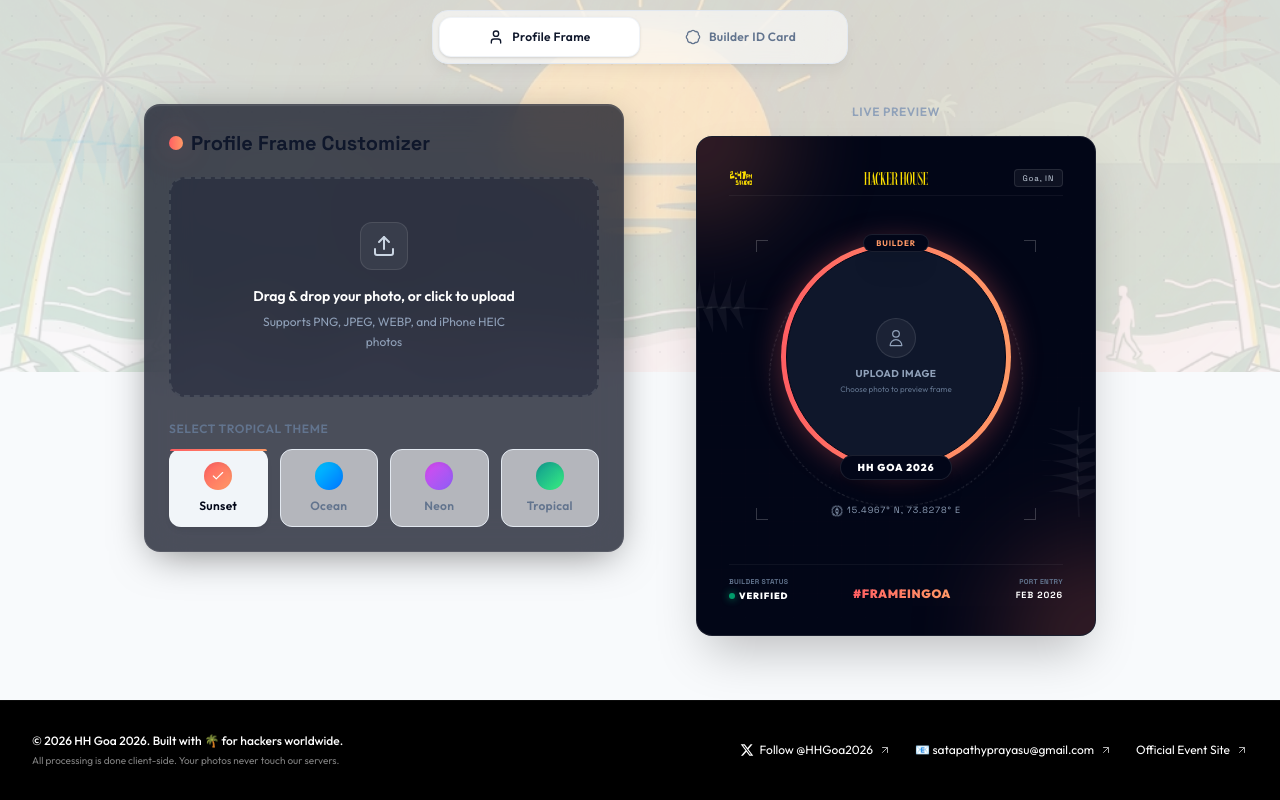
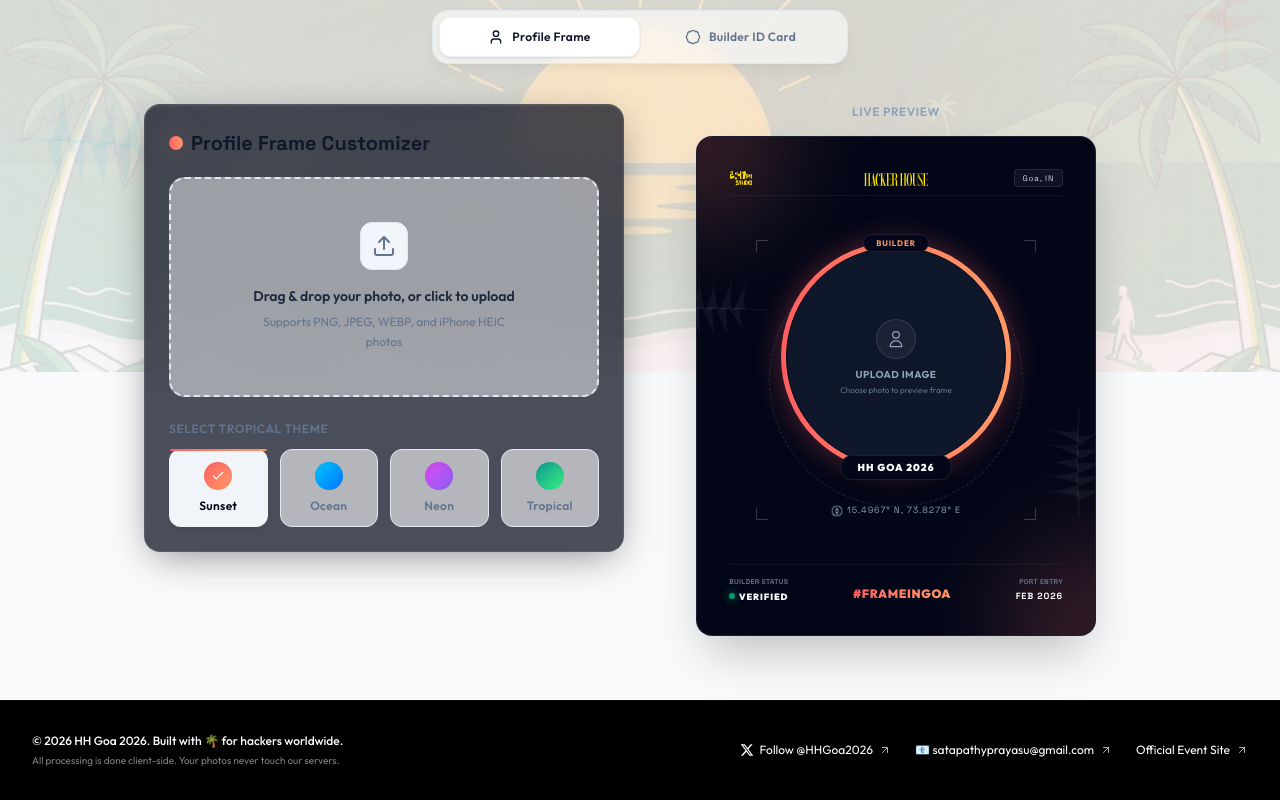
Before and after one commit to tinofrancis/id-card, a Next.js app: page / in a window 1280 px wide. Shown: the part 428-1228 px from the top of the page. Built offline with nearby package versions, Linux system fonts and the light colour scheme.

Commit message:
motion: implement entry load staggers, cursor-spotlight 3D card tilts, spring dropzones, and confetti explosions

```diff
--- a/src/components/BuilderCardGenerator.tsx
+++ b/src/components/BuilderCardGenerator.tsx
@@ -10,6 +10,8 @@
 import PalmLeafSVG from './PalmLeafSVG';
 import { THEMES, ROLES, BUILDER_TITLES, Theme } from '@/utils/constants';
 import { Edit2, RefreshCw, Star, Compass } from 'lucide-react';
+import { motion, AnimatePresence } from 'framer-motion';
+import confetti from 'canvas-confetti';
 
 const QRCodeSVG = ({ className }: { className?: string }) => (
   <svg viewBox="0 0 100 100" fill="currentColor" className={className} xmlns="http://www.w3.org/2000/svg">
@@ -80,8 +82,57 @@
   const [builderTitle, setBuilderTitle] = useState('Late Night Hacker');
   const [showCropModal, setShowCropModal] = useState(false);
 
+  const [tiltStyle, setTiltStyle] = useState<React.CSSProperties>({
+    transform: 'perspective(1000px) rotateX(0deg) rotateY(0deg) scale3d(1, 1, 1)',
+  });
+  const [glareStyle, setGlareStyle] = useState<React.CSSProperties>({
+    background: 'transparent',
+  });
+
   const highResRef = useRef<HTMLDivElement | null>(null);
   const activeTheme = THEMES.find((t) => t.id === activeThemeId) || THEMES[0];
+
+  const handleMouseMove = (e: React.MouseEvent<HTMLDivElement>) => {
+    const card = e.currentTarget;
+    const rect = card.getBoundingClientRect();
+    const x = e.clientX - rect.left;
+    const y = e.clientY - rect.top;
+
+    // Subtle premium 3D feel
+    const rotateX = -(y - rect.height / 2) / (rect.height / 16);
+    const rotateY = (x - rect.width / 2) / (rect.width / 16);
+
+    setTiltStyle({
+      transform: `perspective(1000px) rotateX(${rotateX}deg) rotateY(${rotateY}deg) scale3d(1.015, 1.015, 1.015)`,
+    });
+
+    const percentX = (x / rect.width) * 100;
+    const percentY = (y / rect.height) * 100;
+    setGlareStyle({
+      background: `radial-gradient(circle 120px at ${percentX}% ${percentY}%, rgba(255, 255, 255, 0.12), transparent)`,
+    });
+  };
+
+  const handleMouseLeave = () => {
+    setTiltStyle({
+      transform: 'perspective(1000px) rotateX(0deg) rotateY(0deg) scale3d(1, 1, 1)',
+    });
+    setGlareStyle({
+      background: 'transparent',
+    });
+  };
+
+  // Celebration Confetti on Successful Image Generation
+  useEffect(() => {
+    if (croppedImage) {
+      confetti({
+        particleCount: 50,
+        spread: 60,
+        origin: { y: 0.75 },
+        colors: ['#ff5e62', '#ff9966', '#00c6ff', '#8b5cf6', '#38ef7d'],
+      });
+    }
+  }, [croppedImage]);
 
   // Initialize random builder title
   useEffect(() => {
@@ -250,7 +301,17 @@
           </span>
 
           {/* Visible badge card (scaled equivalent to 1080x1350) */}
-          <div className="relative aspect-[4/5] w-full overflow-hidden rounded-2xl border border-white/10 bg-[#020617] shadow-2xl flex flex-col justify-between p-6 sm:p-8">
+          <div
+            onMouseMove={handleMouseMove}
+            onMouseLeave={handleMouseLeave}
+            style={tiltStyle}
+            className="relative aspect-[4/5] w-full overflow-hidden rounded-2xl border border-white/10 bg-[#020617] shadow-2xl flex flex-col justify-between p-6 sm:p-8 transition-transform duration-200 ease-out will-change-transform cursor-crosshair"
+          >
+            {/* 3D Reflection Glare Overlay */}
+            <div
+              style={glareStyle}
+              className="absolute inset-0 z-20 pointer-events-none opacity-60 transition-opacity duration-300"
+            />
 
             {/* Grid background */}
             <div className="absolute inset-0 opacity-20 digital-grid pointer-events-none" />
@@ -300,22 +361,36 @@
               {/* Photo Area with holographic frame */}
               <div className={`relative p-[3px] rounded-xl bg-gradient-to-tr ${activeTheme.gradient} ${activeTheme.glow}`}>
                 <div className="relative h-[150px] w-[150px] overflow-hidden rounded-lg bg-slate-900 border border-slate-950 flex items-center justify-center">
+                  <AnimatePresence mode="wait">
                     {croppedImage ? (
-                    <img
+                      <motion.img
+                        key="cropped"
+                        initial={{ opacity: 0, scale: 0.92 }}
+                        animate={{ opacity: 1, scale: 1 }}
+                        exit={{ opacity: 0, scale: 0.92 }}
+                        transition={{ duration: 0.25, ease: 'easeOut' }}
                         src={croppedImage}
                         alt="Cropped profile avatar"
                         className="h-full w-full object-cover"
                       />
                     ) : (
-                    <div className="flex flex-col items-center justify-center p-3 text-center">
+                      <motion.div
+                        key="placeholder"
+                        initial={{ opacity: 0, scale: 0.95 }}
+                        animate={{ opacity: 1, scale: 1 }}
+                        exit={{ opacity: 0, scale: 0.95 }}
+                        transition={{ duration: 0.25, ease: 'easeOut' }}
+                        className="flex flex-col items-center justify-center p-3 text-center"
+                      >
                         <svg className="h-6 w-6 text-slate-500 mb-1" fill="none" viewBox="0 0 24 24" stroke="currentColor">
                           <path strokeLinecap="round" strokeLinejoin="round" strokeWidth={1.5} d="M4 16l4.586-4.586a2 2 0 012.828 0L16 16m-2-2l1.586-1.586a2 2 0 012.828 0L20 14m-6-6h.01M6 20h12a2 2 0 002-2V6a2 2 0 00-2-2H6a2 2 0 00-2 2v12a2 2 0 002 2z" />
                         </svg>
                         <p className="text-[8px] font-bold text-slate-400 uppercase tracking-wide">
                           Upload Image
                         </p>
-                    </div>
+                      </motion.div>
                     )}
+                  </AnimatePresence>
                 </div>
               </div>
 
--- a/src/components/FrameGenerator.tsx
+++ b/src/components/FrameGenerator.tsx
@@ -1,6 +1,6 @@
 'use client';
 
-import React, { useState, useRef } from 'react';
+import React, { useState, useRef, useEffect } from 'react';
 import UploadBox from './UploadBox';
 import CropModal from './CropModal';
 import ThemeSelector from './ThemeSelector';
@@ -9,6 +9,8 @@
 import PalmLeafSVG from './PalmLeafSVG';
 import { THEMES, Theme } from '@/utils/constants';
 import { Edit2, RefreshCw, AlertCircle, Compass } from 'lucide-react';
+import { motion, AnimatePresence } from 'framer-motion';
+import confetti from 'canvas-confetti';
 
 interface FrameGeneratorProps {
   activeThemeId: Theme['id'];
@@ -20,8 +22,57 @@
   const [croppedImage, setCroppedImage] = useState<string | null>(null);
   const [showCropModal, setShowCropModal] = useState(false);
 
+  const [tiltStyle, setTiltStyle] = useState<React.CSSProperties>({
+    transform: 'perspective(1000px) rotateX(0deg) rotateY(0deg) scale3d(1, 1, 1)',
+  });
+  const [glareStyle, setGlareStyle] = useState<React.CSSProperties>({
+    background: 'transparent',
+  });
+
   const highResRef = useRef<HTMLDivElement | null>(null);
   const activeTheme = THEMES.find((t) => t.id === activeThemeId) || THEMES[0];
+
+  const handleMouseMove = (e: React.MouseEvent<HTMLDivElement>) => {
+    const card = e.currentTarget;
+    const rect = card.getBoundingClientRect();
+    const x = e.clientX - rect.left;
+    const y = e.clientY - rect.top;
+
+    // Max tilt angle ~8 degrees for subtle, high-end look
+    const rotateX = -(y - rect.height / 2) / (rect.height / 16);
+    const rotateY = (x - rect.width / 2) / (rect.width / 16);
+
+    setTiltStyle({
+      transform: `perspective(1000px) rotateX(${rotateX}deg) rotateY(${rotateY}deg) scale3d(1.015, 1.015, 1.015)`,
+    });
+
+    const percentX = (x / rect.width) * 100;
+    const percentY = (y / rect.height) * 100;
+    setGlareStyle({
+      background: `radial-gradient(circle 120px at ${percentX}% ${percentY}%, rgba(255, 255, 255, 0.12), transparent)`,
+    });
+  };
+
+  const handleMouseLeave = () => {
+    setTiltStyle({
+      transform: 'perspective(1000px) rotateX(0deg) rotateY(0deg) scale3d(1, 1, 1)',
+    });
+    setGlareStyle({
+      background: 'transparent',
+    });
+  };
+
+  // Celebration Confetti on Successful Image Generation
+  useEffect(() => {
+    if (croppedImage) {
+      confetti({
+        particleCount: 50,
+        spread: 60,
+        origin: { y: 0.75 },
+        colors: ['#ff5e62', '#ff9966', '#00c6ff', '#8b5cf6', '#38ef7d'],
+      });
+    }
+  }, [croppedImage]);
 
   const handleImageSelected = (src: string) => {
     setImageSrc(src);
@@ -131,7 +182,17 @@
           </span>
 
           {/* Visible Interactive Preview (fluid sizing mirroring 1080x1350) */}
-          <div className="relative aspect-[4/5] w-full overflow-hidden rounded-2xl border border-white/10 bg-[#020617] shadow-2xl flex flex-col justify-between p-6 sm:p-8">
+          <div
+            onMouseMove={handleMouseMove}
+            onMouseLeave={handleMouseLeave}
+            style={tiltStyle}
+            className="relative aspect-[4/5] w-full overflow-hidden rounded-2xl border border-white/10 bg-[#020617] shadow-2xl flex flex-col justify-between p-6 sm:p-8 transition-transform duration-200 ease-out will-change-transform cursor-crosshair"
+          >
+            {/* 3D Reflection Glare Overlay */}
+            <div
+              style={glareStyle}
+              className="absolute inset-0 z-20 pointer-events-none opacity-60 transition-opacity duration-300"
+            />
 
             {/* Grid Pattern */}
             <div className="absolute inset-0 opacity-20 digital-grid pointer-events-none" />
@@ -194,14 +255,27 @@
               <div className={`relative flex h-[230px] w-[230px] items-center justify-center rounded-full p-[5px] bg-gradient-to-r ${activeTheme.gradient} ${activeTheme.glow}`}>
                 {/* User Image or Empty State */}
                 <div className="relative h-full w-full rounded-full overflow-hidden bg-slate-900 border border-slate-950 flex items-center justify-center">
+                  <AnimatePresence mode="wait">
                     {croppedImage ? (
-                    <img
+                      <motion.img
+                        key="cropped"
+                        initial={{ opacity: 0, scale: 0.92 }}
+                        animate={{ opacity: 1, scale: 1 }}
+                        exit={{ opacity: 0, scale: 0.92 }}
+                        transition={{ duration: 0.25, ease: 'easeOut' }}
                         src={croppedImage}
                         alt="Cropped face avatar"
                         className="h-full w-full object-cover rounded-full"
                       />
                     ) : (
-                    <div className="flex flex-col items-center justify-center p-4 text-center">
+                      <motion.div
+                        key="placeholder"
+                        initial={{ opacity: 0, scale: 0.95 }}
+                        animate={{ opacity: 1, scale: 1 }}
+                        exit={{ opacity: 0, scale: 0.95 }}
+                        transition={{ duration: 0.25, ease: 'easeOut' }}
+                        className="flex flex-col items-center justify-center p-4 text-center"
+                      >
                         <div className="h-10 w-10 rounded-full bg-white/5 border border-white/10 flex items-center justify-center mb-2">
                           <svg className="h-5 w-5 text-slate-400" fill="none" viewBox="0 0 24 24" stroke="currentColor">
                             <path strokeLinecap="round" strokeLinejoin="round" strokeWidth={1.5} d="M16 7a4 4 0 11-8 0 4 4 0 018 0zM12 14a7 7 0 00-7 7h14a7 7 0 00-7-7z" />
@@ -213,8 +287,9 @@
                         <p className="text-[8px] text-slate-500 max-w-[120px] mt-0.5">
                           Choose photo to preview frame
                         </p>
-                    </div>
+                      </motion.div>
                     )}
+                  </AnimatePresence>
                 </div>
 
                 {/* Overlaid Badges on circular frame */}
--- a/src/components/UploadBox.tsx
+++ b/src/components/UploadBox.tsx
@@ -4,6 +4,7 @@
 import { useDropzone } from 'react-dropzone';
 import { Upload, Image as ImageIcon, Loader2 } from 'lucide-react';
 import { convertHeicToJpeg } from '@/utils/heic';
+import { motion } from 'framer-motion';
 
 interface UploadBoxProps {
   onImageSelected: (imageSrc: string) => void;
@@ -69,12 +70,14 @@
 
   return (
     <div className="w-full">
-      <div
-        {...getRootProps()}
-        className={`relative flex flex-col items-center justify-center rounded-2xl border-2 border-dashed p-8 text-center cursor-pointer transition-all duration-300 min-h-[220px] ${
+      <div {...getRootProps()} className="outline-none cursor-pointer">
+        <motion.div
+          whileHover={{ scale: 1.01 }}
+          whileTap={{ scale: 0.985 }}
+          className={`relative flex flex-col items-center justify-center rounded-2xl border-2 border-dashed p-8 text-center transition-all duration-300 min-h-[220px] ${
             isDragActive
-            ? 'border-[#ff5e62] bg-[#ff5e62]/5 shadow-[0_0_20px_rgba(255,94,98,0.1)]'
-            : 'border-white/10 bg-slate-900/40 hover:border-white/20 hover:bg-slate-900/60'
+              ? 'border-[#ff5e62] bg-[#ff5e62]/8 shadow-[0_0_25px_rgba(255,94,98,0.25)] scale-[1.02]'
+              : 'border-slate-200 dark:border-white/10 bg-slate-50/50 dark:bg-slate-900/40 hover:border-slate-300 dark:hover:border-white/20 hover:bg-slate-100/50 dark:hover:bg-slate-900/60'
           } ${isProcessing ? 'pointer-events-none opacity-80' : ''}`}
         >
           <input {...getInputProps()} />
@@ -83,26 +86,27 @@
             <div className="flex flex-col items-center gap-3 animate-pulse">
               <Loader2 className="h-10 w-10 text-[#ff5e62] animate-spin" />
               <div>
-              <p className="text-sm font-semibold text-white">Converting Image format...</p>
-              <p className="text-xs text-slate-400 mt-1">iOS HEIC conversion is happening locally</p>
+                <p className="text-sm font-semibold text-slate-800 dark:text-white">Converting Image format...</p>
+                <p className="text-xs text-slate-500 dark:text-slate-400 mt-1">iOS HEIC conversion is happening locally</p>
               </div>
             </div>
           ) : (
             <div className="flex flex-col items-center gap-4">
-            <div className="flex h-12 w-12 items-center justify-center rounded-xl bg-white/5 border border-white/10 group-hover:scale-105 transition-transform duration-300">
-              <Upload className="h-6 w-6 text-slate-300" />
+              <div className="flex h-12 w-12 items-center justify-center rounded-xl bg-slate-100 dark:bg-white/5 border border-slate-200 dark:border-white/10 group-hover:scale-105 transition-transform duration-300">
+                <Upload className="h-6 w-6 text-slate-500 dark:text-slate-300" />
               </div>
 
               <div>
-              <p className="text-sm font-semibold text-white">
+                <p className="text-sm font-semibold text-slate-800 dark:text-white">
                   {isDragActive ? 'Drop your photo here' : 'Drag & drop your photo, or click to upload'}
                 </p>
-              <p className="text-xs text-slate-400 mt-1.5 max-w-[280px] leading-relaxed mx-auto">
+                <p className="text-xs text-slate-500 dark:text-slate-400 mt-1.5 max-w-[280px] leading-relaxed mx-auto">
                   Supports PNG, JPEG, WEBP, and iPhone HEIC photos
                 </p>
               </div>
             </div>
           )}
+        </motion.div>
       </div>
 
       {error && (
```
Also changed, not shown: src/app/page.tsx (+14 -4 lines), src/components/Header.tsx (+9 -3 lines), src/components/ShareButton.tsx (+4 -4 lines). Lines whose indentation alone changed are shown as unchanged.
